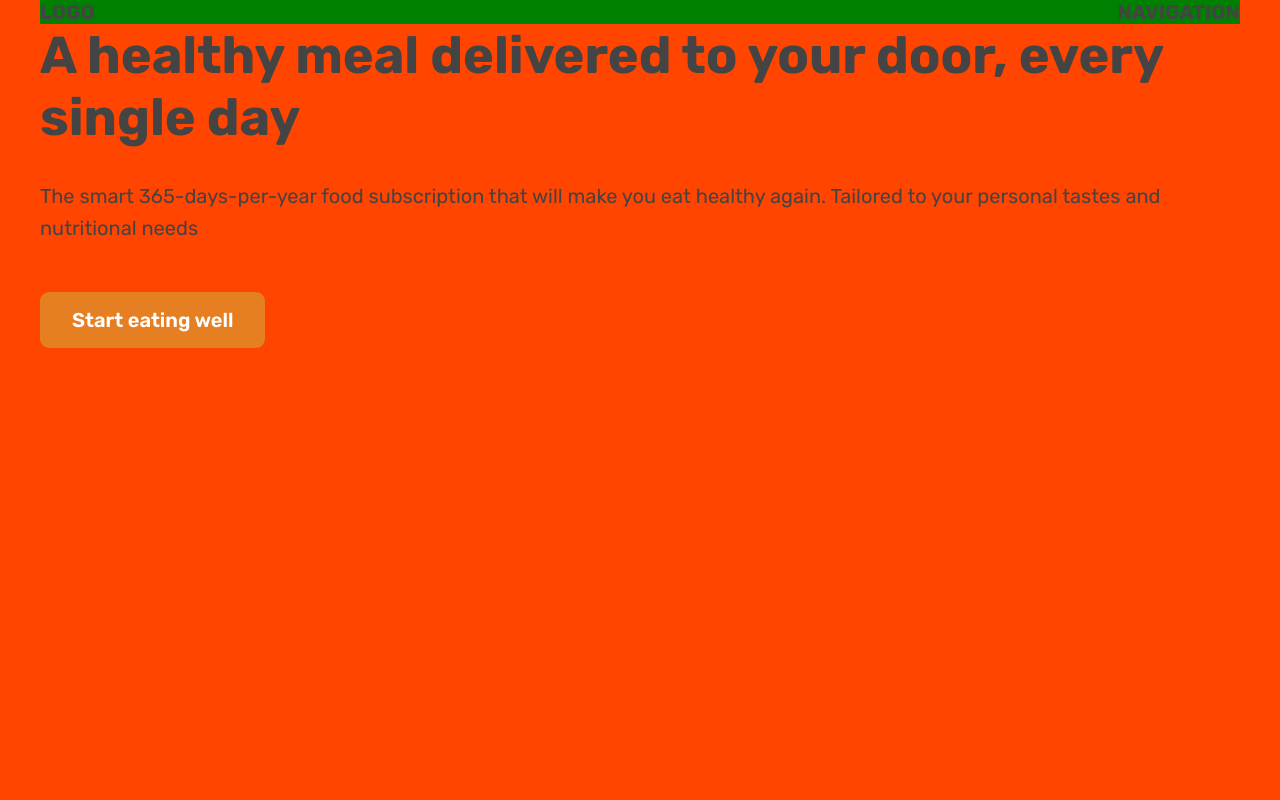
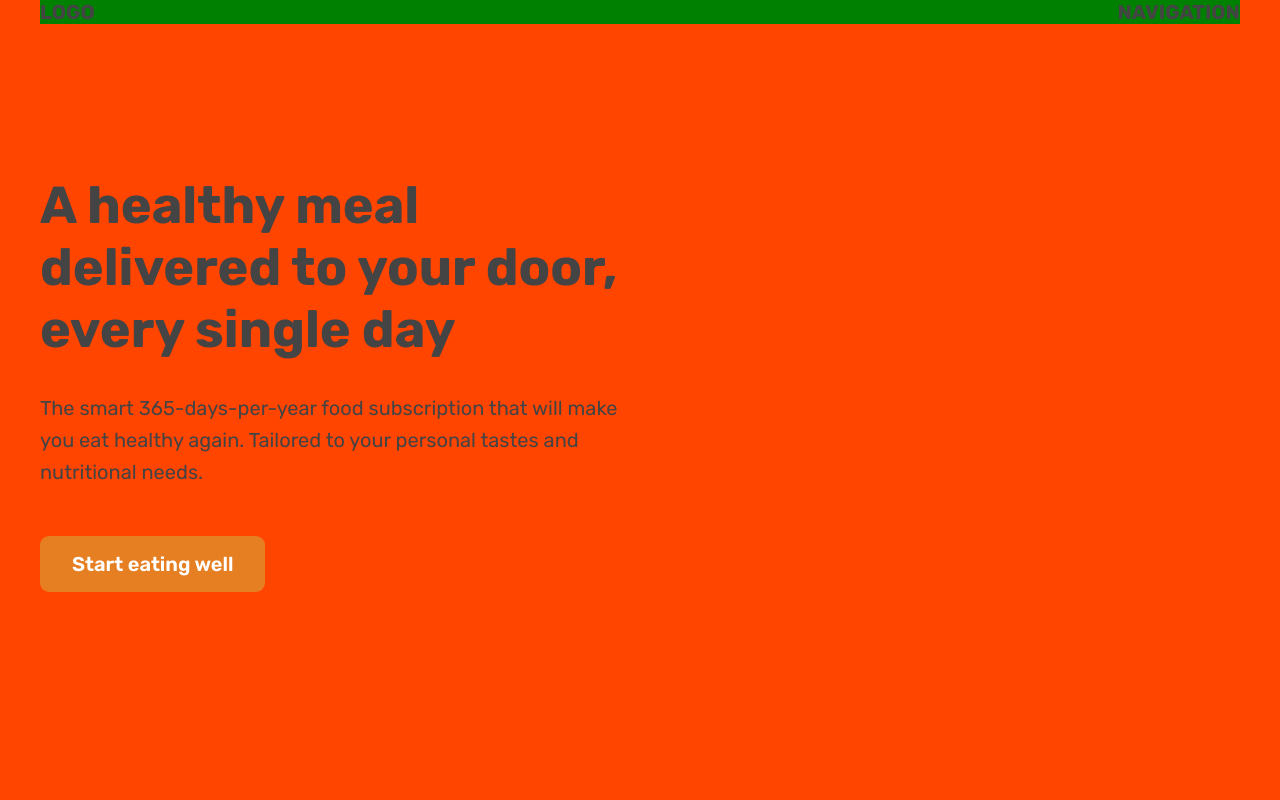
Before and after one commit to Scientific-Research/06-Components-hero, a plain HTML site: page 05-hero.html in a window 1280 px wide. Shown: the top 800 px of the page. Drawn offline with Linux system fonts and the light colour scheme.

Commit message:
keep the nav on top of the page and arrange other items in a column using display:flxe

```diff
--- a/05-hero.html
+++ b/05-hero.html
@@ -20,11 +20,14 @@
       </nav>
 
       <div class="container">
-        <h1>A healthy meal delivered to your door, every single day</h1>
-        <p>
-          The smart 365-days-per-year food subscription that will make you eat
-          healthy again. Tailored to your personal tastes and nutritional needs
-        </p>
+        <div class="header-section-without-nav">
+          <h1>A healthy meal delivered to your door, every single day</h1>
+          <p>
+            The smart 365-days-per-year food subscription that will make you eat
+            healthy again. Tailored to your personal tastes and nutritional
+            needs.
+          </p>
+        </div>
         <a href="#" class="btn">Start eating well</a>
       </div>
     </header>
--- a/styles.css
+++ b/styles.css
@@ -91,3 +91,11 @@ header {
   /* display: flex;
   justify-content: center; */
 }
+
+/*to keep the nav on top of the page and arrange other items in a column using display:flex*/
+.header-section-without-nav {
+  display: flex;
+  flex-direction: column; /*to bring items in a column, otherwise they are in a row!*/
+  margin-top: 150px;
+  width: 600px;
+}
```
